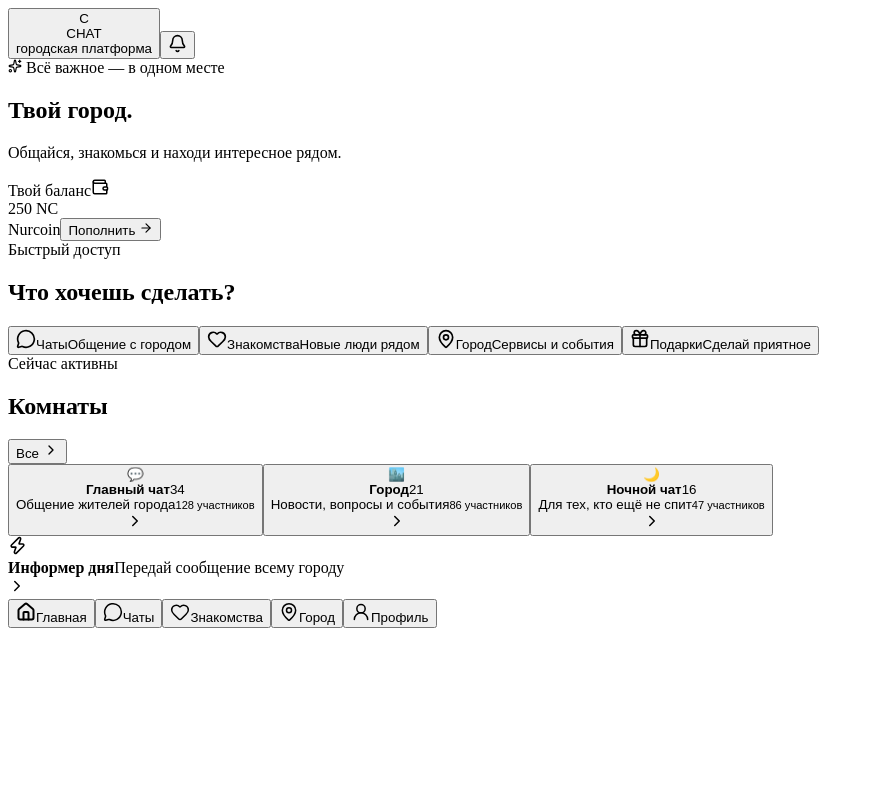
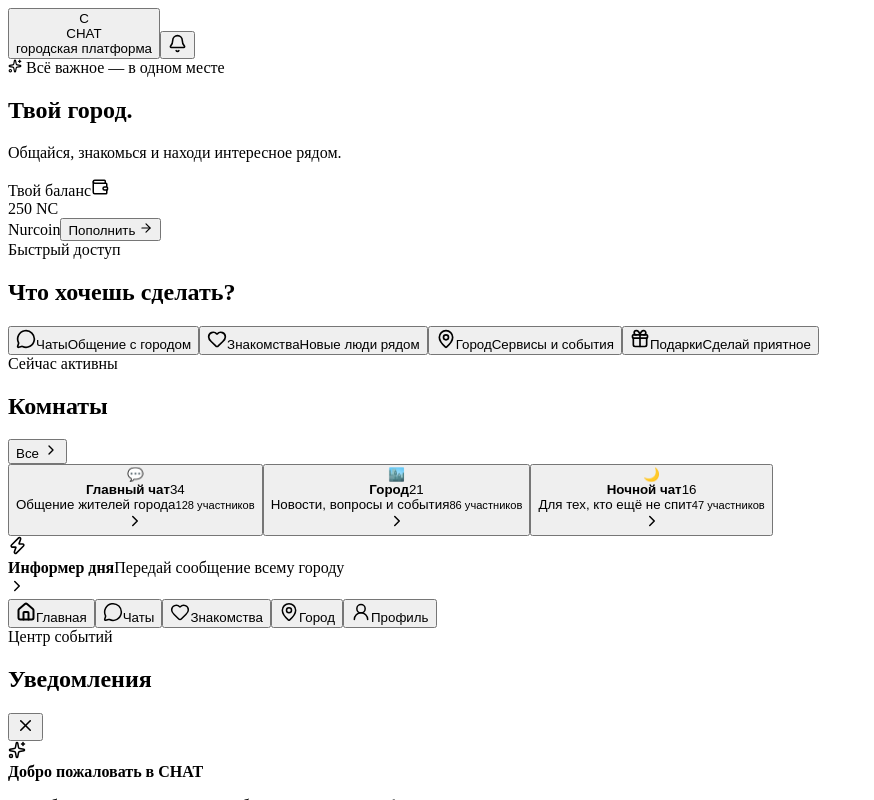
Before and after one commit to EdgarGadzhiev/CHAT, a React (Vite) app: page / in a window 1280 px wide. Both pictures are taken after a click on the button "Уведомления". Shown: the top 800 px of the page, without its empty margins (0-874 px from the left). Built offline with nearby package versions, Linux system fonts and the light colour scheme; the HTML template or start-up script is replaced by a standard one.

Commit message:
feat: add interactive notifications center

```diff
--- a/src/App.tsx
+++ b/src/App.tsx
@@ -32,6 +32,7 @@ type Icon = typeof Home
 type NavItem = { id: Tab; label: string; icon: Icon }
 type Room = { id: string; name: string; description: string; members: number; emoji: string; online: number }
 type Message = { name: string; text: string; time: string; own: boolean }
+type Notification = { id: number; title: string; text: string; time: string; icon: Icon; read: boolean }
 
 const navItems: NavItem[] = [
   { id: 'home', label: 'Главная', icon: Home },
@@ -62,10 +63,18 @@ const demoMessages: Message[] = [
   { name: 'Сергей', text: 'Я тоже за 👍', time: '21:37', own: false },
 ]
 
+const demoNotifications: Notification[] = [
+  { id: 1, title: 'Добро пожаловать в CHAT', text: 'Здесь будут появляться важные события и новости платформы.', time: 'только что', icon: Sparkles, read: false },
+  { id: 2, title: 'Новая активность в «Городе»', text: 'В комнате сейчас 21 человек онлайн.', time: '5 мин назад', icon: MessageCircle, read: false },
+  { id: 3, title: 'Тебе доступен Nurcoin', text: 'Баланс уже пополнен тестовыми 250 NC.', time: 'сегодня', icon: Wallet, read: true },
+]
+
 function App() {
   const [activeTab, setActiveTab] = useState<Tab>('home')
   const [selectedRoom, setSelectedRoom] = useState<Room | null>(null)
   const [rulesOpen, setRulesOpen] = useState(false)
+  const [notificationsOpen, setNotificationsOpen] = useState(false)
+  const [notifications, setNotifications] = useState<Notification[]>(demoNotifications)
   const [balance, setBalance] = useState(250)
   const [user, setUser] = useState<TelegramUser | null>(null)
 
@@ -75,8 +84,11 @@ function App() {
   }, [])
 
   const displayName = useMemo(() => user ? [user.first_name, user.last_name].filter(Boolean).join(' ') : 'Гость', [user])
+  const unreadNotifications = notifications.filter((item) => !item.read).length
   const openTab = (tab: Tab) => { setSelectedRoom(null); setActiveTab(tab) }
   const openRoom = (room: Room) => { setSelectedRoom(room); setActiveTab('chats') }
+  const openNotifications = () => { setNotificationsOpen(true); setNotifications((current) => current.map((item) => ({ ...item, read: true }))) }
+  const markAllNotificationsRead = () => setNotifications((current) => current.map((item) => ({ ...item, read: true })))
 
   return (
     <div className="app-shell">
@@ -84,7 +96,7 @@ function App() {
       <div className="ambient ambient-two" />
       <main className="app-content">
         {selectedRoom ? <ChatRoom room={selectedRoom} onBack={() => setSelectedRoom(null)} /> : <>
-          <TopBar displayName={displayName} onProfile={() => openTab('profile')} />
+          <TopBar displayName={displayName} unreadNotifications={unreadNotifications} onProfile={() => openTab('profile')} onNotifications={openNotifications} />
           <div className="page-transition" key={activeTab}>
             {activeTab === 'home' && <HomePage displayName={displayName} balance={balance} onNavigate={openTab} onOpenRoom={openRoom} />}
             {activeTab === 'chats' && <ChatsPage onOpenRoom={openRoom} onRules={() => setRulesOpen(true)} />}
@@ -96,14 +108,15 @@ function App() {
       </main>
       {!selectedRoom && <BottomNavigation activeTab={activeTab} onChange={openTab} />}
       {rulesOpen && <RulesModal onClose={() => setRulesOpen(false)} />}
+      {notificationsOpen && <NotificationsModal notifications={notifications} onClose={() => setNotificationsOpen(false)} onReadAll={markAllNotificationsRead} />}
     </div>
   )
 }
 
-function TopBar({ displayName, onProfile }: { displayName: string; onProfile: () => void }) {
+function TopBar({ displayName, unreadNotifications, onProfile, onNotifications }: { displayName: string; unreadNotifications: number; onProfile: () => void; onNotifications: () => void }) {
   return <header className="topbar">
     <button className="brand-button" onClick={onProfile} aria-label="Открыть профиль"><div className="brand-mark">C</div><div><div className="brand-name">CHAT</div><div className="brand-subtitle">{displayName === 'Гость' ? 'городская платформа' : `Привет, ${displayName}`}</div></div></button>
-    <button className="icon-button glass-button" aria-label="Уведомления"><Bell size={19} /><span className="notification-dot" /></button>
+    <button className="icon-button glass-button" onClick={onNotifications} aria-label="Уведомления"><Bell size={19} />{unreadNotifications > 0 && <span className="notification-dot" />}</button>
   </header>
 }
 
@@ -130,89 +143,47 @@ function ChatsPage({ onOpenRoom, onRules }: { onOpenRoom: (room: Room) => void;
 
   return <section>
     <PageTitle title="Чаты" subtitle="Общайся с людьми своего города" action={<button className="icon-button" onClick={onRules} aria-label="Правила"><CircleHelp size={19} /></button>} />
-    <div className="search-box">
-      <Search size={18} />
-      <input
-        aria-label="Поиск комнат"
-        value={searchQuery}
-        onChange={(event) => setSearchQuery(event.target.value)}
-        placeholder="Поиск комнат"
-        style={{ width: '100%', border: 0, outline: 0, background: 'transparent', color: 'inherit', minWidth: 0, fontSize: 12 }}
-      />
-      {searchQuery && <button className="icon-button search-clear" onClick={() => setSearchQuery('')} aria-label="Очистить поиск"><X size={15} /></button>}
-    </div>
+    <div className="search-box"><Search size={18} /><input aria-label="Поиск комнат" value={searchQuery} onChange={(event) => setSearchQuery(event.target.value)} placeholder="Поиск комнат" style={{ width: '100%', border: 0, outline: 0, background: 'transparent', color: 'inherit', minWidth: 0, fontSize: 12 }} />{searchQuery && <button className="icon-button search-clear" onClick={() => setSearchQuery('')} aria-label="Очистить поиск"><X size={15} /></button>}</div>
     <div className="online-banner"><span className="live-dot" /><strong>412</strong> человек сейчас онлайн <ArrowRight size={15} /></div>
     {filteredRooms.length > 0 ? <div className="room-list">{filteredRooms.map((room) => <RoomRow key={room.id} room={room} large onClick={() => onOpenRoom(room)} />)}</div> : <div className="empty-state"><Search size={22} /><strong>Ничего не найдено</strong><span>Попробуй другое название комнаты.</span></div>}
     <div className="feature-section"><div className="section-heading"><div><span className="section-kicker">Больше возможностей</span><h2>В чатах</h2></div></div><div className="feature-row"><Feature icon={Gift} title="Подарки" text="Отправляй друзьям" /><Feature icon={Sparkles} title="Цветной ник" text="Выделись в комнате" /><Feature icon={Ticket} title="Конкурсы" text="Участвуй и выигрывай" /></div></div>
   </section>
 }
 
-function Feature({ icon: Icon, title, text }: { icon: Icon; title: string; text: string }) {
-  return <button className="feature-card"><Icon size={19} /><strong>{title}</strong><span>{text}</span></button>
-}
-
-function RoomRow({ room, onClick, large = false }: { room: Room; onClick: () => void; large?: boolean }) {
-  return <button className={`room-row ${large ? 'room-row-large' : ''}`} onClick={onClick}><div className="room-avatar">{room.emoji}</div><div className="room-info"><div className="room-title-line"><strong>{room.name}</strong><span className="room-online"><i />{room.online}</span></div><span>{room.description}</span><small>{room.members} участников</small></div><ChevronRight size={18} className="room-chevron" /></button>
-}
+function Feature({ icon: Icon, title, text }: { icon: Icon; title: string; text: string }) { return <button className="feature-card"><Icon size={19} /><strong>{title}</strong><span>{text}</span></button> }
+function RoomRow({ room, onClick, large = false }: { room: Room; onClick: () => void; large?: boolean }) { return <button className={`room-row ${large ? 'room-row-large' : ''}`} onClick={onClick}><div className="room-avatar">{room.emoji}</div><div className="room-info"><div className="room-title-line"><strong>{room.name}</strong><span className="room-online"><i />{room.online}</span></div><span>{room.description}</span><small>{room.members} участников</small></div><ChevronRight size={18} className="room-chevron" /></button> }
 
 function DatingPage({ balance, onSpend }: { balance: number; onSpend: () => void }) {
   const [entered, setEntered] = useState(false)
   const canEnter = balance >= 10
-  return <section>
-    <PageTitle title="Знакомства" subtitle="Новые люди рядом" action={<button className="icon-button"><MoreHorizontal size={19} /></button>} />
-    <div className="age-banner"><span>18+</span><div><strong>Раздел только для совершеннолетних</strong><small>Соблюдай правила общения и уважай других.</small></div></div>
-    <div className="dating-card"><div className="dating-photo-placeholder"><Heart size={34} /><span>Фото появятся здесь</span></div><div className="dating-profile"><span className="status-pill"><i /> Сейчас онлайн</span><h2>Случайная встреча</h2><p>Познакомься с новым человеком из своего города.</p></div><div className="dating-actions"><button className="round-action secondary"><X size={22} /></button><button className="main-dating-action" disabled={!canEnter || entered} onClick={() => { if (canEnter) { onSpend(); setEntered(true) } }}><Heart size={20} fill="currentColor" />{entered ? 'Ты в поиске' : 'Найти пару'}</button></div><div className="price-note">Вход для мужчин — <strong>10 NC</strong> · для девушек — бесплатно</div></div>
-  </section>
+  return <section><PageTitle title="Знакомства" subtitle="Новые люди рядом" action={<button className="icon-button"><MoreHorizontal size={19} /></button>} /><div className="age-banner"><span>18+</span><div><strong>Раздел только для совершеннолетних</strong><small>Соблюдай правила общения и уважай других.</small></div></div><div className="dating-card"><div className="dating-photo-placeholder"><Heart size={34} /><span>Фото появятся здесь</span></div><div className="dating-profile"><span className="status-pill"><i /> Сейчас онлайн</span><h2>Случайная встреча</h2><p>Познакомься с новым человеком из своего города.</p></div><div className="dating-actions"><button className="round-action secondary"><X size={22} /></button><button className="main-dating-action" disabled={!canEnter || entered} onClick={() => { if (canEnter) { onSpend(); setEntered(true) } }}><Heart size={20} fill="currentColor" />{entered ? 'Ты в поиске' : 'Найти пару'}</button></div><div className="price-note">Вход для мужчин — <strong>10 NC</strong> · для девушек — бесплатно</div></div></section>
 }
 
 function CityPage() {
-  return <section>
-    <PageTitle title="Город" subtitle="Всё, что происходит рядом" action={<button className="icon-button"><Search size={19} /></button>} />
-    <div className="city-location"><MapPin size={17} /><span>Тюмень</span><ChevronRight size={15} /></div>
-    <div className="city-hero"><div><span>Сегодня в городе</span><strong>Найди что-нибудь<br />интересное ✨</strong></div><CalendarDays size={62} strokeWidth={1.2} /></div>
-    <div className="city-grid">{cityServices.map(({ icon: Icon, title, text, badge }) => <button className="city-card" key={title}><div className="city-card-icon"><Icon size={20} /></div><span className="city-badge">{badge}</span><strong>{title}</strong><p>{text}</p><ChevronRight size={16} /></button>)}</div>
-    <div className="informer-card"><div className="informer-icon">💌</div><div><span>500 NC · 1 день</span><strong>«Я тебя люблю, Миша»</strong><p>Покажи сообщение всему городу.</p></div><ArrowRight size={18} /></div>
-  </section>
+  return <section><PageTitle title="Город" subtitle="Всё, что происходит рядом" action={<button className="icon-button"><Search size={19} /></button>} /><div className="city-location"><MapPin size={17} /><span>Тюмень</span><ChevronRight size={15} /></div><div className="city-hero"><div><span>Сегодня в городе</span><strong>Найди что-нибудь<br />интересное ✨</strong></div><CalendarDays size={62} strokeWidth={1.2} /></div><div className="city-grid">{cityServices.map(({ icon: Icon, title, text, badge }) => <button className="city-card" key={title}><div className="city-card-icon"><Icon size={20} /></div><span className="city-badge">{badge}</span><strong>{title}</strong><p>{text}</p><ChevronRight size={16} /></button>)}</div><div className="informer-card"><div className="informer-icon">💌</div><div><span>500 NC · 1 день</span><strong>«Я тебя люблю, Миша»</strong><p>Покажи сообщение всему городу.</p></div><ArrowRight size={18} /></div></section>
 }
 
 function ProfilePage({ user, balance }: { user: TelegramUser | null; balance: number }) {
   const name = user ? [user.first_name, user.last_name].filter(Boolean).join(' ') : 'Гость'
   const initials = name === 'Гость' ? 'G' : name.split(' ').map((part) => part[0]).join('').slice(0, 2).toUpperCase()
-  return <section>
-    <PageTitle title="Профиль" subtitle="Твой аккаунт в CHAT" action={<button className="icon-button"><Settings size={19} /></button>} />
-    <div className="profile-card"><div className="profile-avatar">{user?.photo_url ? <img src={user.photo_url} alt="" /> : initials}</div><div className="profile-name"><h2>{name}</h2><span>{user?.username ? `@${user.username}` : 'Telegram аккаунт'}</span></div><button className="icon-button profile-more"><MoreHorizontal size={18} /></button></div>
-    <div className="wallet-card"><div><span>Баланс</span><strong>{balance.toLocaleString('ru-RU')} <em>NC</em></strong></div><button className="wallet-button"><Plus size={17} /> Пополнить</button></div>
-    <div className="settings-list"><button><span className="settings-icon"><Wallet size={18} /></span><div><strong>Nurcoin</strong><small>История операций и покупки</small></div><ChevronRight size={17} /></button><button><span className="settings-icon"><Bell size={18} /></span><div><strong>Уведомления</strong><small>Настройки уведомлений</small></div><ChevronRight size={17} /></button><button><span className="settings-icon"><CircleHelp size={18} /></span><div><strong>Помощь и правила</strong><small>Безопасность и поддержка</small></div><ChevronRight size={17} /></button></div>
-    <div className="dev-note"><strong>Frontend preview</strong><span>Данные и платежи подключим следующим этапом.</span></div>
-  </section>
+  return <section><PageTitle title="Профиль" subtitle="Твой аккаунт в CHAT" action={<button className="icon-button"><Settings size={19} /></button>} /><div className="profile-card"><div className="profile-avatar">{user?.photo_url ? <img src={user.photo_url} alt="" /> : initials}</div><div className="profile-name"><h2>{name}</h2><span>{user?.username ? `@${user.username}` : 'Telegram аккаунт'}</span></div><button className="icon-button profile-more"><MoreHorizontal size={18} /></button></div><div className="wallet-card"><div><span>Баланс</span><strong>{balance.toLocaleString('ru-RU')} <em>NC</em></strong></div><button className="wallet-button"><Plus size={17} /> Пополнить</button></div><div className="settings-list"><button><span className="settings-icon"><Wallet size={18} /></span><div><strong>Nurcoin</strong><small>История операций и покупки</small></div><ChevronRight size={17} /></button><button><span className="settings-icon"><Bell size={18} /></span><div><strong>Уведомления</strong><small>Настройки уведомлений</small></div><ChevronRight size={17} /></button><button><span className="settings-icon"><CircleHelp size={18} /></span><div><strong>Помощь и правила</strong><small>Безопасность и поддержка</small></div><ChevronRight size={17} /></button></div><div className="dev-note"><strong>Frontend preview</strong><span>Данные и платежи подключим следующим этапом.</span></div></section>
 }
 
-function PageTitle({ title, subtitle, action }: { title: string; subtitle: string; action?: ReactNode }) {
-  return <div className="page-title"><div><h1>{title}</h1><p>{subtitle}</p></div>{action}</div>
-}
+function PageTitle({ title, subtitle, action }: { title: string; subtitle: string; action?: ReactNode }) { return <div className="page-title"><div><h1>{title}</h1><p>{subtitle}</p></div>{action}</div> }
 
 function ChatRoom({ room, onBack }: { room: Room; onBack: () => void }) {
   const [message, setMessage] = useState('')
   const [messages, setMessages] = useState<Message[]>(demoMessages)
   const sendMessage = () => { const value = message.trim(); if (!value) return; setMessages((current) => [...current, { name: 'Ты', text: value, time: 'сейчас', own: true }]); setMessage('') }
-  return <section className="chat-screen">
-    <header className="chat-header"><button className="back-button" onClick={onBack}>‹</button><div className="room-avatar room-avatar-small">{room.emoji}</div><div className="chat-heading"><strong>{room.name}</strong><span><i /> {room.online} онлайн</span></div><button className="icon-button"><MoreHorizontal size={19} /></button></header>
-    <div className="chat-rules">Общайся уважительно · без спама · соблюдай правила</div>
-    <div className="messages">{messages.map((item, index) => <div className={`message-row ${item.own ? 'message-own' : ''}`} key={`${item.time}-${index}`}><div className="message-avatar">{item.name[0]}</div><div className="message-bubble"><div className="message-meta"><strong>{item.name}</strong><span>{item.time}</span></div><p>{item.text}</p></div></div>)}</div>
-    <div className="composer-wrap"><div className="composer"><button aria-label="Добавить"><Plus size={20} /></button><input value={message} onChange={(event) => setMessage(event.target.value)} onKeyDown={(event) => { if (event.key === 'Enter') sendMessage() }} placeholder="Написать сообщение..." /><button className="send-button" onClick={sendMessage} aria-label="Отправить"><Send size={18} /></button></div></div>
-  </section>
+  return <section className="chat-screen"><header className="chat-header"><button className="back-button" onClick={onBack}>‹</button><div className="room-avatar room-avatar-small">{room.emoji}</div><div className="chat-heading"><strong>{room.name}</strong><span><i /> {room.online} онлайн</span></div><button className="icon-button"><MoreHorizontal size={19} /></button></header><div className="chat-rules">Общайся уважительно · без спама · соблюдай правила</div><div className="messages">{messages.map((item, index) => <div className={`message-row ${item.own ? 'message-own' : ''}`} key={`${item.time}-${index}`}><div className="message-avatar">{item.name[0]}</div><div className="message-bubble"><div className="message-meta"><strong>{item.name}</strong><span>{item.time}</span></div><p>{item.text}</p></div></div>)}</div><div className="composer-wrap"><div className="composer"><button aria-label="Добавить"><Plus size={20} /></button><input value={message} onChange={(event) => setMessage(event.target.value)} onKeyDown={(event) => { if (event.key === 'Enter') sendMessage() }} placeholder="Написать сообщение..." /><button className="send-button" onClick={sendMessage} aria-label="Отправить"><Send size={18} /></button></div></div></section>
 }
 
-function BottomNavigation({ activeTab, onChange }: { activeTab: Tab; onChange: (tab: Tab) => void }) {
-  return <nav className="bottom-nav">{navItems.map(({ id, label, icon: Icon }) => <button key={id} className={activeTab === id ? 'active' : ''} onClick={() => onChange(id)}><Icon size={20} strokeWidth={activeTab === id ? 2.4 : 1.8} /><span>{label}</span>{activeTab === id && <i />}</button>)}</nav>
+function NotificationsModal({ notifications, onClose, onReadAll }: { notifications: Notification[]; onClose: () => void; onReadAll: () => void }) {
+  return <div className="modal-backdrop" onClick={onClose}><div className="modal notifications-modal" onClick={(event) => event.stopPropagation()}><div className="modal-header"><div><span className="section-kicker">Центр событий</span><h2>Уведомления</h2></div><button className="icon-button" onClick={onClose} aria-label="Закрыть"><X size={19} /></button></div><div className="notifications-list">{notifications.map(({ id, title, text, time, icon: Icon, read }) => <div className={`notification-item ${read ? 'is-read' : ''}`} key={id}><div className="notification-icon"><Icon size={18} /></div><div className="notification-content"><strong>{title}</strong><p>{text}</p><span>{time}</span></div>{!read && <i className="notification-unread" />}</div>)}</div><button className="primary-button notifications-read-button" onClick={onReadAll}>Прочитать всё</button></div></div>
 }
 
-function RulesModal({ onClose }: { onClose: () => void }) {
-  return <div className="modal-backdrop" onClick={onClose}><div className="modal" onClick={(event) => event.stopPropagation()}><div className="modal-header"><div><span className="section-kicker">Перед общением</span><h2>Правила CHAT</h2></div><button className="icon-button" onClick={onClose}><X size={19} /></button></div><div className="rules"><Rule number="01" title="Уважение" text="Не оскорбляй других участников и не провоцируй конфликты." /><Rule number="02" title="Без спама" text="Реклама, массовые сообщения и подозрительные ссылки запрещены." /><Rule number="03" title="Безопасность" text="Не публикуй чужие персональные данные и не выдавай себя за другого человека." /><Rule number="04" title="Модерация" text="За нарушения возможны предупреждение, мут или блокировка аккаунта." /></div><button className="primary-button" onClick={onClose}>Понятно</button></div></div>
-}
-
-function Rule({ number, title, text }: { number: string; title: string; text: string }) {
-  return <div className="rule"><span>{number}</span><div><strong>{title}</strong><p>{text}</p></div></div>
-}
+function BottomNavigation({ activeTab, onChange }: { activeTab: Tab; onChange: (tab: Tab) => void }) { return <nav className="bottom-nav">{navItems.map(({ id, label, icon: Icon }) => <button key={id} className={activeTab === id ? 'active' : ''} onClick={() => onChange(id)}><Icon size={20} strokeWidth={activeTab === id ? 2.4 : 1.8} /><span>{label}</span>{activeTab === id && <i />}</button>)}</nav> }
+function RulesModal({ onClose }: { onClose: () => void }) { return <div className="modal-backdrop" onClick={onClose}><div className="modal" onClick={(event) => event.stopPropagation()}><div className="modal-header"><div><span className="section-kicker">Перед общением</span><h2>Правила CHAT</h2></div><button className="icon-button" onClick={onClose}><X size={19} /></button></div><div className="rules"><Rule number="01" title="Уважение" text="Не оскорбляй других участников и не провоцируй конфликты." /><Rule number="02" title="Без спама" text="Реклама, массовые сообщения и подозрительные ссылки запрещены." /><Rule number="03" title="Безопасность" text="Не публикуй чужие персональные данные и не выдавай себя за другого человека." /><Rule number="04" title="Модерация" text="За нарушения возможны предупреждение, мут или блокировка аккаунта." /></div><button className="primary-button" onClick={onClose}>Понятно</button></div></div> }
+function Rule({ number, title, text }: { number: string; title: string; text: string }) { return <div className="rule"><span>{number}</span><div><strong>{title}</strong><p>{text}</p></div></div> }
 
 export default App
```
